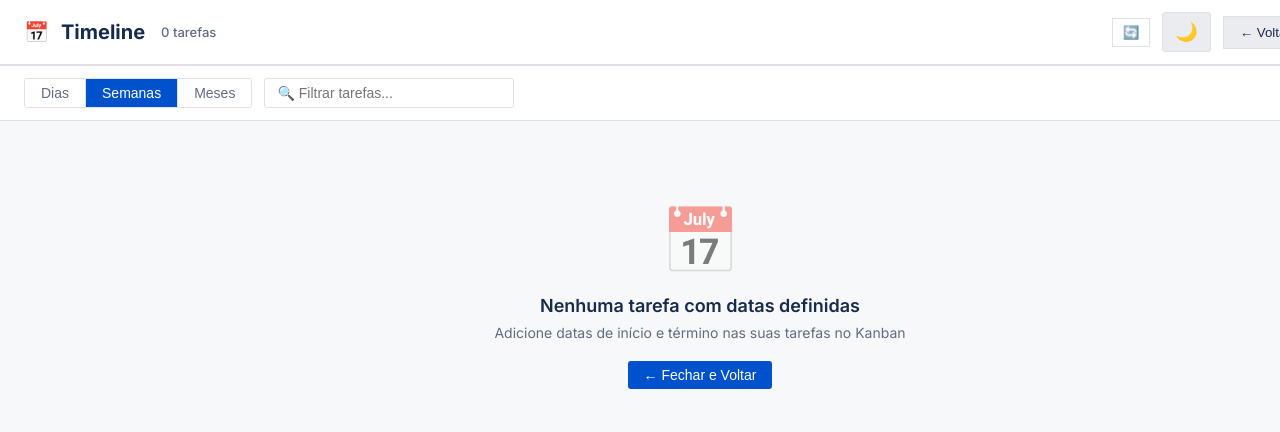
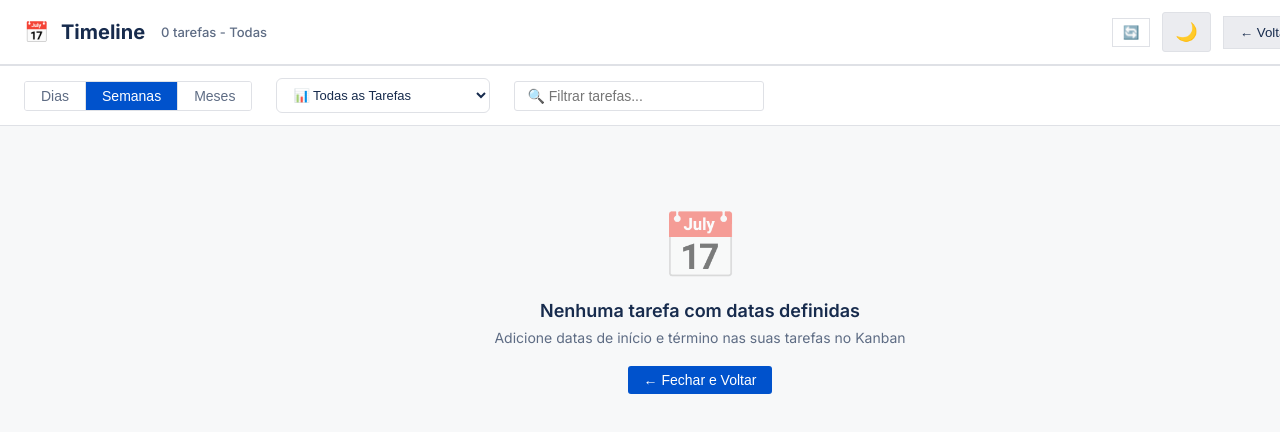
Before and after one commit to dugagliano1978/Task-Flow, a plain HTML site: page timeline.html in a window 1280 px wide. Shown: the top 432 px of the page. Drawn offline with Linux system fonts and the light colour scheme.

Commit message:
Add files via upload

```diff
--- a/timeline.html
+++ b/timeline.html
@@ -49,7 +49,7 @@
             font-family: 'Inter', -apple-system, sans-serif;
             background: var(--bg-secondary);
             color: var(--text-primary);
-            overflow-x: auto;
+            overflow: hidden;  /* Remove scrollbars */
         }
 
         .container {
@@ -185,7 +185,7 @@
         .table-side {
             width: 600px;
             border-right: 2px solid var(--border);
-            overflow-y: auto;
+            overflow-y: hidden;  /* Removido scroll vertical */
             background: var(--bg-primary);
         }
 
@@ -293,7 +293,7 @@
         .chart-side {
             flex: 1;
             overflow-x: auto;
-            overflow-y: auto;
+            overflow-y: hidden;  /* Removido scroll vertical */
             background: var(--bg-primary);
             position: relative;
         }
@@ -749,12 +749,21 @@
                     <button class="view-btn active" onclick="changeView('weeks')" id="viewWeeks">Semanas</button>
                     <button class="view-btn" onclick="changeView('months')" id="viewMonths">Meses</button>
                 </div>
+
+                <!-- Seletor de Raia -->
+                <select id="swimlaneFilter" onchange="filterTimelineBySwimlane()" style="padding: 8px 12px; background: var(--bg-primary); color: var(--text-primary); border: 1px solid var(--border); border-radius: 6px; font-size: 13px; cursor: pointer; margin-left: 12px; min-width: 180px;">
+                    <option value="all">📊 Todas as Tarefas</option>
+                    <option value="normal">📋 Modo Normal (Sem Raia)</option>
+                    <!-- Raias serão adicionadas via JavaScript -->
+                </select>
+
                 <input
                     type="text"
                     class="filter-input"
                     placeholder="🔍 Filtrar tarefas..."
                     id="filterInput"
                     onkeyup="filterTasks()"
+                    style="margin-left: 12px;"
                 >
             </div>
         </div>
@@ -844,10 +853,19 @@
     </div>
 
     <script>
+        // Declarar funções antes para garantir hoisting
+        let changeView, filterTimelineBySwimlane, manualRefresh, toggleTheme;
+
         // Load tasks from localStorage
         function loadTasks() {
             const tasksData = localStorage.getItem('kanban-tasks');
             return tasksData ? JSON.parse(tasksData) : [];
+        }
+
+        // Load swimlanes
+        function loadSwimlanes() {
+            const swimlanesData = localStorage.getItem('kanban-swimlanes');
+            return swimlanesData ? JSON.parse(swimlanesData) : [];
         }
 
         // Load swimlane mode
@@ -870,16 +888,64 @@
         }
 
         let allTasks = loadTasks();
-        let tasks = filterTasksByMode(allTasks);
+        let tasks = allTasks; // Agora usa todas as tarefas
+        let currentSwimlaneFilter = 'all'; // Filtro atual
         let currentView = 'weeks';
         let filteredTasks = tasks.filter(t => t.startDate && t.endDate);
 
-        console.log('🔄 Timeline Inicializada:', {
-            totalTasks: allTasks.length,
-            modeFilteredTasks: tasks.length,
-            tasksWithDates: filteredTasks.length,
-            currentView: currentView
-        });
+        // Inicializar seletor de raias
+        function initializeSwimlaneFilterTimeline() {
+            const select = document.getElementById('swimlaneFilter');
+            const swimlanes = loadSwimlanes();
+
+            // Limpar opções existentes (mantém as duas primeiras)
+            while (select.options.length > 2) {
+                select.remove(2);
+            }
+
+            // Adicionar raias
+            swimlanes.forEach(swimlane => {
+                const option = document.createElement('option');
+                option.value = swimlane.id;
+                option.textContent = `${swimlane.icon} ${swimlane.name}`;
+                select.appendChild(option);
+            });
+        }
+
+        // Filtrar timeline por raia
+        filterTimelineBySwimlane = function() {
+            const select = document.getElementById('swimlaneFilter');
+            currentSwimlaneFilter = select.value;
+
+            // Aplicar filtro
+            if (currentSwimlaneFilter === 'all') {
+                tasks = allTasks;
+            } else if (currentSwimlaneFilter === 'normal') {
+                tasks = allTasks.filter(t => !t.swimlane || t.swimlane === '');
+            } else {
+                tasks = allTasks.filter(t => t.swimlane === currentSwimlaneFilter);
+            }
+
+            // Atualizar tarefas filtradas com datas
+            filteredTasks = tasks.filter(t => t.startDate && t.endDate);
+
+            // Atualizar contador
+            updateTaskCountTimeline();
+
+            // Redesenhar timeline
+            renderTimeline();
+        }
+
+        // Atualizar contador de tarefas
+        function updateTaskCountTimeline() {
+            const counter = document.getElementById('taskCount');
+            if (counter) {
+                const filterName = currentSwimlaneFilter === 'all' ? 'Todas' :
+                                   currentSwimlaneFilter === 'normal' ? 'Normal' :
+                                   document.getElementById('swimlaneFilter').selectedOptions[0].textContent;
+                counter.textContent = `${filteredTasks.length} tarefas - ${filterName}`;
+            }
+        }
 
         // Modal Functions
         function showTaskModal(taskId) {
@@ -949,9 +1015,11 @@
         document.documentElement.setAttribute('data-theme', savedTheme);
         updateThemeIcon();
 
-        function toggleTheme() {
+        toggleTheme = function() {
+            console.log('🎨 toggleTheme chamado');
             const current = document.documentElement.getAttribute('data-theme');
             const newTheme = current === 'dark' ? 'light' : 'dark';
+            console.log('Tema atual:', current, '→ Novo tema:', newTheme);
             document.documentElement.setAttribute('data-theme', newTheme);
             localStorage.setItem('kanban-theme', newTheme);
             updateThemeIcon();
@@ -963,10 +1031,15 @@
         }
 
         // Change View
-        function changeView(view) {
+        changeView = function(view) {
+            console.log('📅 changeView chamado com:', view);
             currentView = view;
             document.querySelectorAll('.view-btn').forEach(btn => btn.classList.remove('active'));
-            document.getElementById('view' + view.charAt(0).toUpperCase() + view.slice(1)).classList.add('active');
+            const targetBtn = document.getElementById('view' + view.charAt(0).toUpperCase() + view.slice(1));
+            console.log('Botão alvo:', targetBtn);
+            if (targetBtn) {
+                targetBtn.classList.add('active');
+            }
             renderTimeline();
         }
 
@@ -985,10 +1058,14 @@
         }
 
         // Manual Refresh
-        function manualRefresh() {
+        manualRefresh = function() {
+            console.log('🔄 manualRefresh chamado');
             allTasks = loadTasks();
+            console.log('Tarefas carregadas:', allTasks.length);
             tasks = filterTasksByMode(allTasks);
+            console.log('Tarefas filtradas:', tasks.length);
             filteredTasks = tasks.filter(t => t.startDate && t.endDate);
+            console.log('Tarefas com datas:', filteredTasks.length);
             renderTimeline();
             showNotification('✅ Timeline atualizada');
         }
@@ -1023,11 +1100,6 @@
         function renderTimeline() {
             const tasksWithDates = filteredTasks;
 
-            console.log('📊 RenderTimeline chamado:', {
-                tasksWithDates: tasksWithDates.length,
-                currentView: currentView
-            });
-
             // Update task count
             document.getElementById('taskCount').textContent = `${tasksWithDates.length} tarefa${tasksWithDates.length !== 1 ? 's' : ''}`;
 
@@ -1378,15 +1450,6 @@
                 const isOverdue = today > taskEnd;
                 const taskStatus = (task.status || '').toLowerCase();
                 const isCompleted = taskStatus.includes('concluí') || taskStatus.includes('done') || taskStatus.includes('completo');
-
-                console.log('📊 Calculando indicadores:', task.title, {
-                    totalDays,
-                    elapsedDays,
-                    progressPercent: progressPercent.toFixed(1) + '%',
-                    overdueDays,
-                    isOverdue,
-                    isCompleted
-                });
 
                 // OPÇÃO 3: Semáforo de cores baseado no progresso
                 let statusColor = 'green';
@@ -1521,9 +1584,9 @@
                 const today = new Date();
                 today.setHours(0, 0, 0, 0);
 
-                console.log('=== LINHA HOJE - ALINHAMENTO ===');
-                console.log('📍 Data hoje:', today.toLocaleDateString('pt-BR'));
-                console.log('📍 Modo atual:', currentView);
+
+
+
 
                 if (today >= minDate && today <= maxDate) {
                     let todayPosition = null;
@@ -1542,14 +1605,14 @@
                         if (currentView === 'days') {
                             // Each day is a column
                             todayPosition = todayPeriodIndex * columnWidth + (columnWidth / 2);
-                            console.log('📍 DIAS - Period index:', todayPeriodIndex, 'Position:', todayPosition);
+
 
                         } else if (currentView === 'weeks') {
                             // Calculate position within week
                             const daysSinceWeekStart = (today - todayPeriod.start) / (1000 * 60 * 60 * 24);
                             const percentInWeek = daysSinceWeekStart / 7;
                             todayPosition = (todayPeriodIndex * columnWidth) + (percentInWeek * columnWidth);
-                            console.log('📍 SEMANAS - Period:', todayPeriodIndex, 'Days in week:', daysSinceWeekStart, 'Position:', todayPosition);
+
 
                         } else if (currentView === 'months') {
                             // Calculate position within month
@@ -1559,7 +1622,7 @@
                             const dayOfMonth = today.getDate();
                             const percentInMonth = (dayOfMonth - 1) / daysInMonth;
                             todayPosition = (todayPeriodIndex * columnWidth) + (percentInMonth * columnWidth);
-                            console.log('📍 MESES - Period:', todayPeriodIndex, 'Day of month:', dayOfMonth, 'Position:', todayPosition);
+
                         }
 
                         if (todayPosition !== null && todayPosition >= 0) {
@@ -1568,11 +1631,11 @@
                             todayLine.style.left = todayPosition + 'px';
                             todayLine.title = 'Hoje';
                             chartBody.appendChild(todayLine);
-                            console.log('✅ LINHA HOJE ADICIONADA EM:', todayPosition + 'px');
+
                         }
                     }
                 }
-                console.log('=== FIM LINHA HOJE ===');
+
 
             } catch (error) {
                 console.error('❌ Erro ao adicionar linha Hoje:', error);
@@ -1589,15 +1652,18 @@
 
         setInterval(() => {
             const currentAllTasks = loadTasks();
-            const currentMode = loadSwimlanesMode();
-            const currentTasks = filterTasksByMode(currentAllTasks);
-
-            if (JSON.stringify(currentTasks) !== JSON.stringify(tasks)) {
+
+            if (JSON.stringify(currentAllTasks) !== JSON.stringify(allTasks)) {
                 allTasks = currentAllTasks;
-                tasks = currentTasks;
-                filterTasks();
+                filterTimelineBySwimlane(); // Reaplicar filtro
             }
         }, 3000);
+
+        // Inicializar ao carregar página
+        document.addEventListener('DOMContentLoaded', function() {
+            initializeSwimlaneFilterTimeline();
+            updateTaskCountTimeline();
+        });
     </script>
 </body>
 </html>
```
